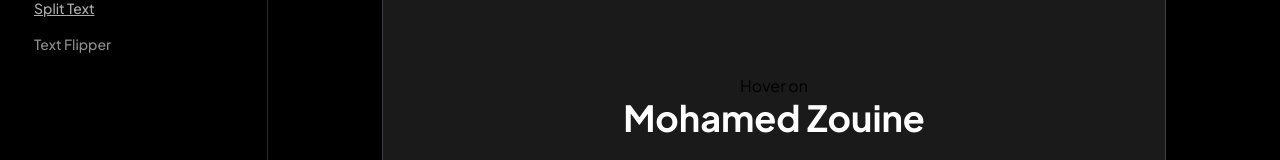
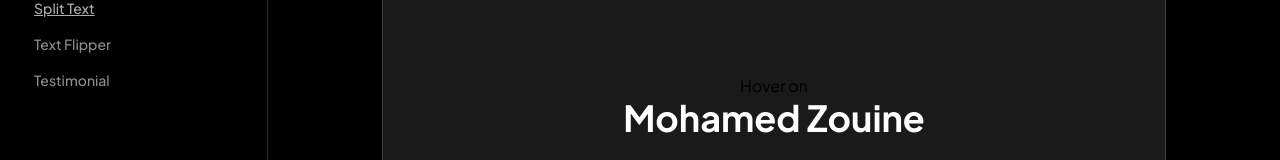
Before and after one commit to mohamedzouine827/mux-ui, a Next.js app: page /Docs/splittext in a window 1280 px wide. Shown: the part 558-718 px from the top of the page. Built offline with nearby package versions, Linux system fonts and the light colour scheme.

Commit message:
Foxed: Sidebar for the testimonial component

```diff
--- a/app/Docs/Sidebar.tsx
+++ b/app/Docs/Sidebar.tsx
@@ -42,6 +42,7 @@ const Sidebar: React.FC = () => {
             <MenuItem href="/Docs/counter">Counter</MenuItem>
             <MenuItem href="/Docs/splittext">Split Text</MenuItem>
             <MenuItem href="/Docs/TextFlipper">Text Flipper</MenuItem>
+            <MenuItem href="/Docs/testimonial">Testimonial</MenuItem>
           </div>
         </div>
       </div>
```
